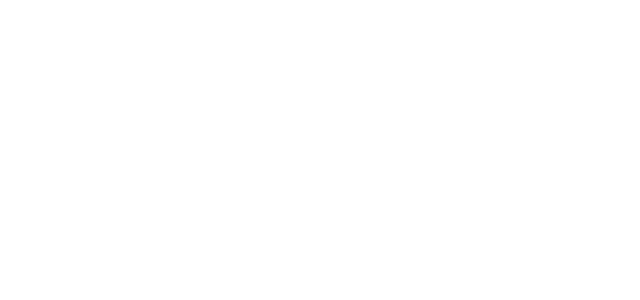
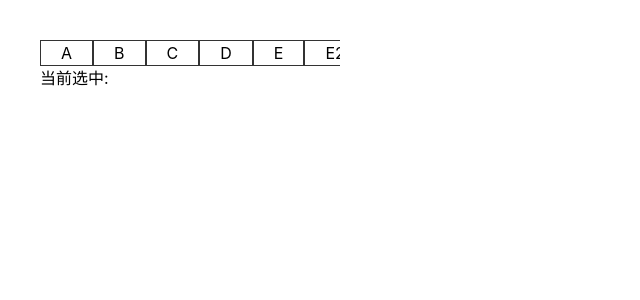
Before and after one commit to twoknives-li/tk-vue-vite, a Vue app: page /scroll-view in a window 1280 px wide. Before the commit this address had no page. Shown: the top 300 px of the page, without its empty margins (0-640 px from the left). Built offline with nearby package versions, Linux system fonts and the light colour scheme.

Commit message:
滚动区域（未完

```diff
--- /dev/null
+++ b/src/pages/scroll-view/index.vue
@@ -0,0 +1,118 @@
+<template>
+  <div class="p-10">
+    <div class="box" id="boxItem">
+      <div
+        class="box-item"
+        :class="state.nowCurrt.item === item.item ? 'currt' : ''"
+        v-for="(item, key) in state.list"
+        :key="key"
+        :id="item.item"
+        @click="doCheck(item, key, $event)"
+      >
+        <div>{{ item.item }}</div>
+      </div>
+    </div>
+
+    <div>当前选中:{{ state.nowCurrt.item }}</div>
+  </div>
+</template>
+
+<script lang="ts" setup>
+import { defineComponent, onMounted, reactive, ref, toRefs } from "vue";
+
+const scrollRef = ref();
+const rulesInfo = {
+  name: [{ required: true, message: "姓名", trigger: "blur" }],
+  phone: [{ required: true, message: "电话", trigger: "blur" }],
+};
+const state: any = reactive({
+  scrollLeft: 0, //滚动条偏移量
+  nowCurrt: {},
+  list: [
+    {
+      item: "A",
+      vale: "A",
+    },
+    {
+      item: "B",
+      vale: "B",
+    },
+    {
+      item: "C",
+      vale: "C",
+    },
+    {
+      item: "D",
+      vale: "D",
+    },
+    {
+      item: "E",
+      vale: "E",
+    },
+    {
+      item: "E2",
+      vale: "E2",
+    },
+    {
+      item: "F",
+      vale: "F",
+    },
+    {
+      item: "G",
+      vale: "G",
+    },
+  ],
+});
+const doCheck = (row, index, event) => {
+  state.nowCurrt = row;
+
+  const element: any = document.getElementById(row.item);
+  const boxItem: any = document.createElement('boxItem');
+  const offsetHeight = element.offsetHeight;
+  console.log(event);
+  // boxItem.scrollTo({
+  //   top: 40000,
+  //   behavior: "smooth"
+  // });
+  // element.scrollLeft  = 200;
+  element.scrollTo({
+  left: 0,
+  behavior: "smooth"
+});
+  // console.log("event", event);
+  // const element: any = document.getElementById('boxItem');
+  // console.log('element', element);
+  // var scrollLeft = element.scrollLeft;
+  // console.log('scrollLeft', scrollLeft);
+  // const downX = event.clientX; // 获取到点击的x下标
+  // const moveX = event.clientX;
+  // const scrollX = moveX - downX;
+  //         state.scrollLeft = 300 - scrollX;
+  //         console.log(state.scrollLeft);
+};
+onMounted(() => {});
+</script>
+<style scoped lang="scss">
+.box {
+  width: 300px;
+  overflow-x: scroll;
+// overflow-y: hidden;
+//   white-space: nowrap;
+
+display: flex;
+    justify-content: space-between;
+  .currt {
+    background: #dfdfdf;
+  }
+  .box-item {
+    display: inline-table;
+    width: 120px;
+    padding: 0 20px;
+    text-align: center;
+    border: 1px solid #333;
+  }
+}
+.box::-webkit-scrollbar {
+  // display: none;
+}
+</style>
--- a/src/router/index.ts
+++ b/src/router/index.ts
@@ -67,6 +67,11 @@
     name: 'flowChatDraggableForm',
     component: () => import('../pages/flow-chart/page03.vue'),
   },
+  {
+    path: '/scroll-view',
+    name: '滚动视图',
+    component: () => import('../pages/scroll-view/index.vue'),
+  },
 ];
 
 const router = createRouter({
```
